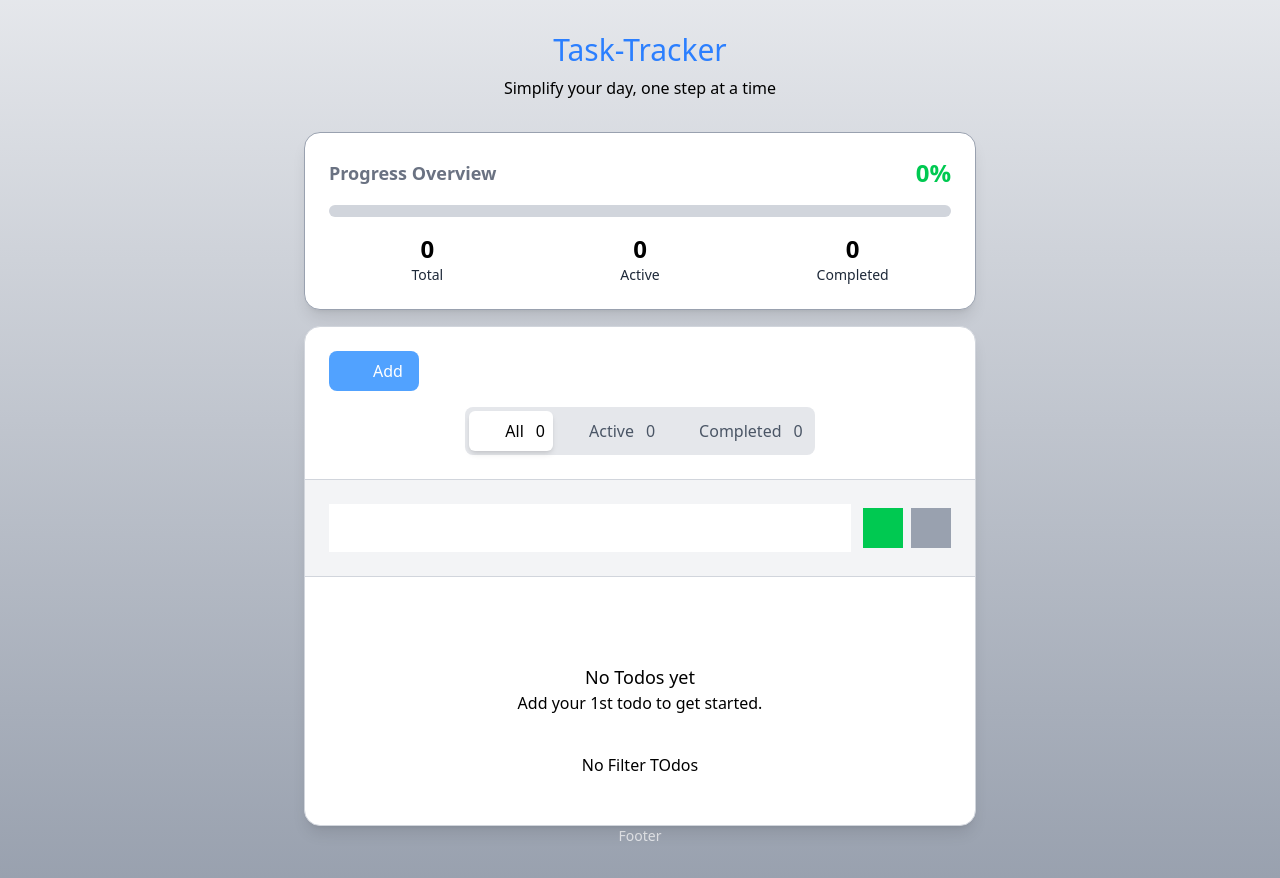
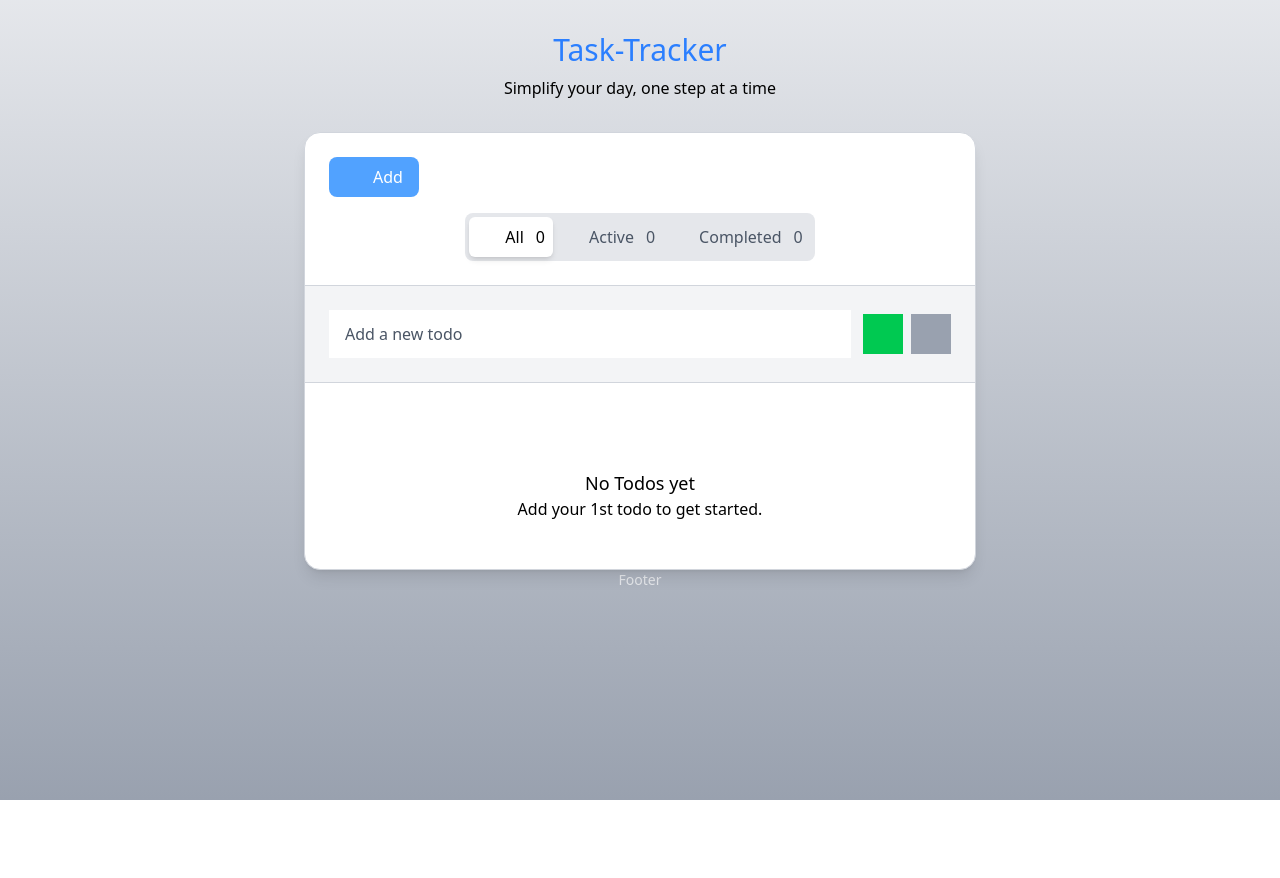
Before and after one commit to NethKW/vite-react-demo, a React (Vite) app in the folder vite-react-demo/: page / in a window 1280 px wide. After the commit the page ends 800 px from the top, so only its background shows below. Built offline with nearby package versions, Linux system fonts and the light colour scheme; some icons are missing.

Commit message:
updated add todo function

```diff
--- a/vite-react-demo/src/components/TodoApp.jsx
+++ b/vite-react-demo/src/components/TodoApp.jsx
@@ -7,17 +7,26 @@ import TodoForm from './TodoForm'
 import TodoItem from './TodoItem'
 import PanoramaFishEyeIcon from '@mui/icons-material/PanoramaFishEye';
 import FilterAltOutlinedIcon from '@mui/icons-material/FilterAltOutlined';
-import { useSelector } from 'react-redux';
+import { useDispatch, useSelector } from 'react-redux';
 import { selectFilteredTodos, SelectFilters, selectTodos, selectTodosStats } from '../store/selectors';
+import { selectIsAddingTodo as setIsAddingTodo } from '../store/todoSlice';
 
 
 function TodoApp() {
-
+  const dispatch = useDispatch();
   const todos = useSelector(selectTodos);
   console.log(todos);
   const filteredTodos = useSelector(selectFilteredTodos);
   const stats = useSelector(selectTodosStats);
   const filter = useSelector(SelectFilters);
+  const isAddingTodo = useSelector(setIsAddingTodo);
+  console.log(todos);
+
+  const handleAddTodoClick =() => {
+    dispatch(setIsAddingTodo(true));
+    console.log(isAddingTodo);
+  }
+
 console.log(stats.completionPercentage);
 
   return (
@@ -30,7 +39,7 @@ console.log(stats.completionPercentage);
         </div>
 
         {/*Stats Card*/}
-        <div className='bg-white backdrop-blur-sm rounded-2xl p-6 mb6 border border-gray-400 shadow-lg'>
+        {stats.total > 0 && (<div className='bg-white backdrop-blur-sm rounded-2xl p-6 mb6 border border-gray-400 shadow-lg'>
           <div className='flex items-center justify-between mb-4'>
             <h2 className='text-lg font-semibold text-gray-500'>
               Progress Overview
@@ -71,13 +80,14 @@ console.log(stats.completionPercentage);
             </div>
 
           </div>
-        </div>
+        </div>)}
         {/* Main Todo */}
         <div className='bg-white backdrop-blur-md mt-4 rounded-2xl border border-gray-300 shadow-lg overflow-hidden'>
           {/* Action bar */}
           <div className='p-6 border-b border-gray-300'>
             <div className='flex items-center justify-between mb-4'>
-              <button className='flex item-center gap-3 bg-blue-400 hover:bg-blue-500 hover:text-black text-white px-4 py-2 rounded-lg transition-colors duration-200 cursor-pointer font medium'>
+              <button className='flex item-center gap-3 bg-blue-400 hover:bg-blue-500 hover:text-black text-white px-4 py-2 rounded-lg transition-colors duration-200 cursor-pointer font medium'
+              onClick={handleAddTodoClick}>
                 <AddIcon />Add
               </button>
 
@@ -96,8 +106,7 @@ console.log(stats.completionPercentage);
                 <CheckIcon />Mark All Completed
               </button>
               )}
-
-              </div>
+               </div>
 
 
             )}
@@ -109,25 +118,39 @@ console.log(stats.completionPercentage);
 
         </div>
         {/* todo form */}
-        <div className='p-6 border-b border-gray-300 bg-gray-100'>
-          <TodoForm />
+        {isAddingTodo && (
+          <div className='p-6 border-b border-gray-300 bg-gray-100'>
+          <TodoForm placeholer="what need to be done" />
         </div>
+        )}
         {/* todo list */}
         <div className='max-h-96 overflow-y-auto'>
-          <div className='p-12 text-center'>
-            <div className='text-black-300'>
+          {filteredTodos.length === 0 ? (
+            <div className='p-12 text-center'>
+            {todos.length === 0 ? <div className='text-black-300'>
               <PanoramaFishEyeIcon sx={{ fontSize: 28 }} className='mx-auto mb-4 opacity-50' />
               <p className='text-lg font-medium'>No Todos yet</p>
               <p>Add your 1st todo to get started.</p>
             </div>
 
-            {/* Conditional radering */}
+             : (
             <div>
               <FilterAltOutlinedIcon sx={{ fontSize: 58 }} className='mx-auto mb-4 opacity-50'/>
-              <p>No Filter  TOdos</p>
+              <p>No {filter} TOdos
+              <p className='text-sm'>
+                {filter === "completed" && "all your todos are completed"}
+                {filter === "active" && "no completed todos yet,keep going"}
+              </p>
+              </p>
 
-            </div>
+            </div>)}
           </div>
+          ) : (
+          <div className='divide-y divide-gray-500'>
+            {filteredTodos.map((todo, index) => {
+               return <TodoItem key={todo.id} todo={todo} index={index} />
+            })}
+          </div>)}
         </div>
       </div>
       {/* footer Info */}
--- a/vite-react-demo/src/components/TodoFilter.jsx
+++ b/vite-react-demo/src/components/TodoFilter.jsx
@@ -14,7 +14,7 @@ function TodoFilter({ currentfilter, stats }) {
     <div className='flex item-center justify-center'>
     <div className='inline-flex bg-gray-200 rounded-lg p-1'>
       {filter.map(({key, label, icon: Icon, count}) => {
-        return <button className={`flex items-center gap-3 px-2 py-2 rounded-md test-sm transition-all duration-200 ${currentfilter === key ? "bg-white text-gray-80 shadow-md" : "text-gray-600 hover:text-gray-950 hover:bg-gray-400"}`}><Icon />
+        return <button className={`flex items-center gap-3 px-2 py-2 rounded-md test-sm transition-all duration-200 ${currentfilter === key ? "bg-white text-gray-80 shadow-md" : "text-gray-600 hover:text-gray-950 hover:bg-gray-400"}`} key={key}><Icon />
         <span>{label}</span>
         <span>{count}</span>
         </button>
--- a/vite-react-demo/src/components/TodoForm.jsx
+++ b/vite-react-demo/src/components/TodoForm.jsx
@@ -1,23 +1,62 @@
-import React from 'react'
+import React, { useState, useRef } from 'react'
 import CheckOutlinedIcon from '@mui/icons-material/CheckOutlined';
 import CloseOutlinedIcon from '@mui/icons-material/CloseOutlined';
+import { useDispatch } from 'react-redux';
+import { selectIsAddingTodo } from '../store/selectors';
+import { addTodo } from '../store/todoSlice';
 
 
-function TodoForm() {
+
+function TodoForm({
+  OnSubmit,
+  OnCancel,
+  initialValue = "",
+  placeholder = "Add a new todo",
+}) {
+
+  const dispatch = useDispatch(initialValue);
+  const [text, setText] = useState(initialValue);
+  const inputRef = useRef(null);
+
+  const handleSubmit = (e) =>{
+    e.preventDefault();
+    const trimmedText = text.trim()
+
+    if (trimmedText){
+      if(OnSubmit){
+        OnSubmit(trimmedText)
+      }else{
+        dispatch(addTodo(trimmedText))
+      }
+      setText("")
+    }
+
+  }
+
+  const handleCancle = () => {
+    if (OnCancel){
+      oncancel();
+    }else{
+      dispatch(selectIsAddingTodo(false));
+    }
+    setText("");
+  }
   return (
-    <div className='flex items-center gap-3'>
+    <form className='flex items-center gap-3' onSubmit={handleSubmit}>
       <div className='flex-1'>
-        <input type="text" className='w-full px-4 py-3 bg-white backdrop-blur-sm text-gray-800 placeholder-gray-600 ' maxLength={500} />
+        <input ref={inputRef} value={text} onChange={(e) => setText(e.target.value)}
+        placeholder={placeholder} type="text" className='w-full px-4 py-3 bg-white backdrop-blur-sm text-gray-800 placeholder-gray-600 ' maxLength={500} />
       </div>
       <div className='flex items-center gap-2'>
         <button type='submit' className='flex items-center justify-center w-10 h-10 bg-green-500 hover:bg-green-700 disabled:cursor-not-allowed text-white ' title='save todo'>
         <CheckOutlinedIcon />
         </button>
-        <button type='submit' className='flex items-center justify-center w-10 h-10 bg-gray-400 hover:bg-gray-800 disabled:cursor-not-allowed text-white ' title='save todo'>
+        <button type='submit' className='flex items-center justify-center w-10 h-10 bg-gray-400 hover:bg-gray-800 disabled:cursor-not-allowed text-white ' title='save todo'
+        onClick={handleCancle}>
         <CloseOutlinedIcon />
         </button>
       </div>
-    </div>
+    </form>
   )
 }
 
--- a/vite-react-demo/src/components/TodoItem.jsx
+++ b/vite-react-demo/src/components/TodoItem.jsx
@@ -1,26 +1,47 @@
-import React from 'react'
+import React, { useState } from 'react';
 import CheckOutlinedIcon from '@mui/icons-material/CheckOutlined';
 import CalendarTodayOutlinedIcon from '@mui/icons-material/CalendarTodayOutlined';
 import EditOutlinedIcon from '@mui/icons-material/EditOutlined';
 import DeleteOutlineOutlinedIcon from '@mui/icons-material/DeleteOutlineOutlined';
 
-function TodoItem() {
+function TodoItem({todo, index}) {
+  const [isEditing, serIsEditing] = useState(false);
+  const [isDeleting, serIsDelete] = useState(false);
+
+
+  const formatDate =(dateString) => {
+    const date = new Date(dateString);
+    return new Intl.DateTimeFormat("en-Us", {
+      month: "short",
+      day: "numeric",
+      hour: "2-digit",
+      minute: "2-digit",
+    }).format(date);
+  };
+
   return (
-    <div className={`group p-4 hover:bg-gray-200 transition-all duration-200`}>
+    <div className={`group p-4 hover:bg-gray-200 transition-all duration-200 ${
+      isDeleting ? "opacity-0 transform scale-95"
+      : "opacity-100 transform scale-100"
+    } ${todo.completed ? "opacity-75" : ""}`}
+    style={{
+      animationDelay: `${index * 50}ms`,
+      animation: "slideInUp 0.3s ease-out forwards"
+    }}>
       {/*toggle button */}
       <div className='flex item-start gap-3'>
-        <button className='flex w-6 h-6 rounded-full border-2 items-center justify-center '>
+        <button className={`'flex w-6 h-6 rounded-full border-2 items-center justify-center ' transition-all duration-200 ${todo.completed ? "bg-green-500 border-green-500 text-white hover:bg-green-600": "border-gray-500 hover:border-green-600 hover:bg-green-50"}`}>
           <CheckOutlinedIcon sx={{ fontSize: 20 }} />
         </button>
 
         <div className='flex-1 min-w-0'>
-          <div></div>
+          <div>{todo.text}</div>
           <div className='flex-item-center gap-4 text-gray-700'>
             <div className='flex items-center gap-1'>
               <CalendarTodayOutlinedIcon />
-              <span>Created at</span>
+              <span>Created {formatDate(todo.createdAt)}</span>
             </div>
-            <span>Update</span>
+            <span>Update {formatDate(todo.updatedAt)}</span>
           </div>
         </div>
 
--- a/vite-react-demo/src/store/selectors.js
+++ b/vite-react-demo/src/store/selectors.js
@@ -1,5 +1,6 @@
 export const selectTodos = (state) => state.todos.items;
 export const SelectFilters = (state) => state.todos.filter;
+export const selectIsAddingTodo = (state) => state.todos.isAddingTodo;
 
 export const selectFilteredTodos = (state) => {
     const todos = state.todos.items;
--- a/vite-react-demo/src/store/todoSlice.js
+++ b/vite-react-demo/src/store/todoSlice.js
@@ -9,7 +9,25 @@ const initialState = {
 const todoSlice = createSlice({
     name: "todos",
     initialState,
-    reducers: {},
+    reducers: {
+        selectIsAddingTodo: (state, action)=> {
+           state.isAddingTodo = action.payload
+        },
+
+        addTodo:(state, action)=> {
+           const newTodo = {
+            id: crypto.randomUUID(),
+            text: action.payload.trim(),
+            completed: false,
+            createdAt: new Date().toISOString(),
+            updatedAt: new Date().toISOString(),
+
+           };
+           state.items.unshift(newTodo);
+           state.isAddingTodo = false;
+        },
+    },
 });
 
+export const {selectIsAddingTodo, addTodo} = todoSlice.actions;
 export default todoSlice.reducer;
```
